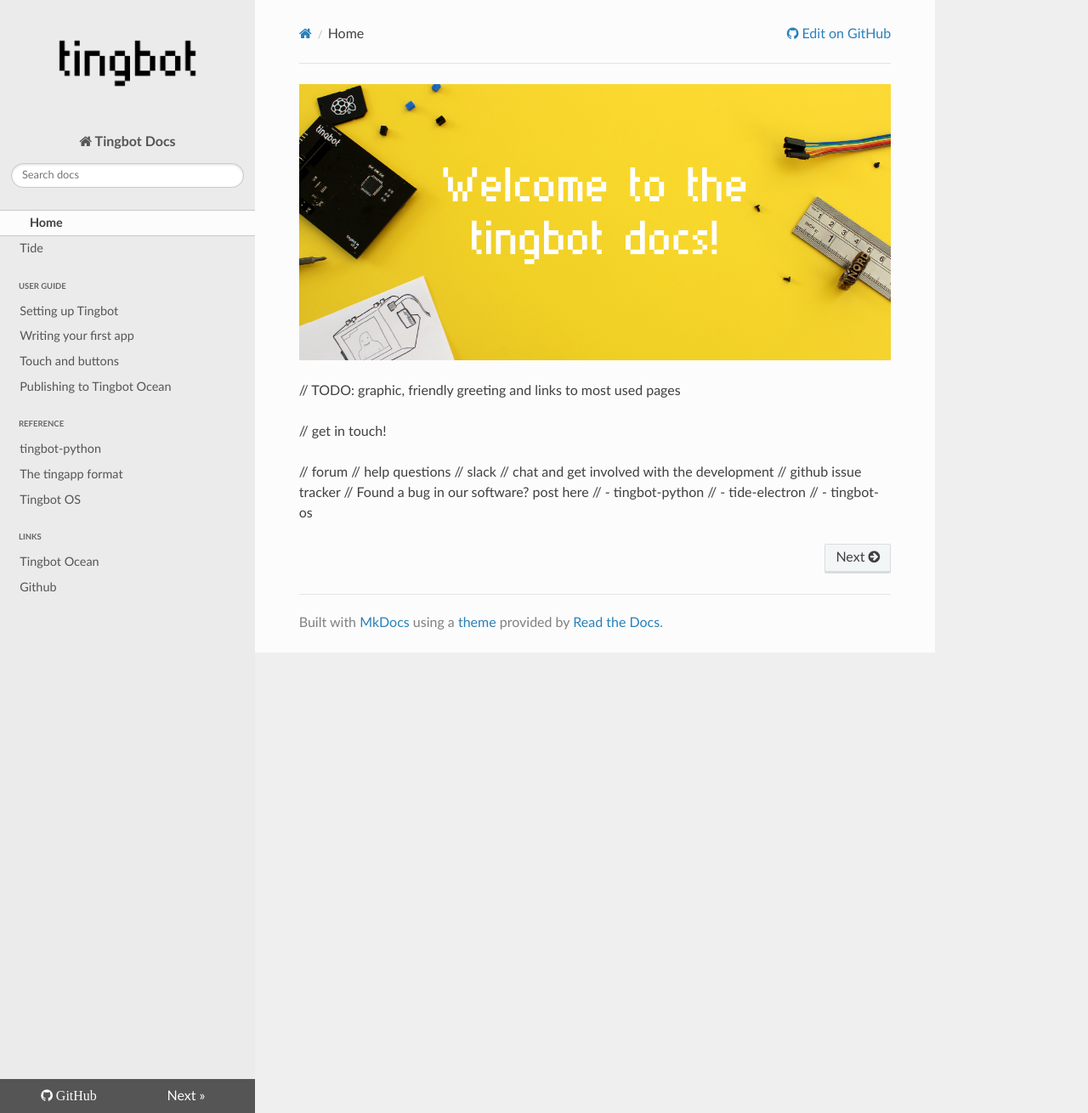
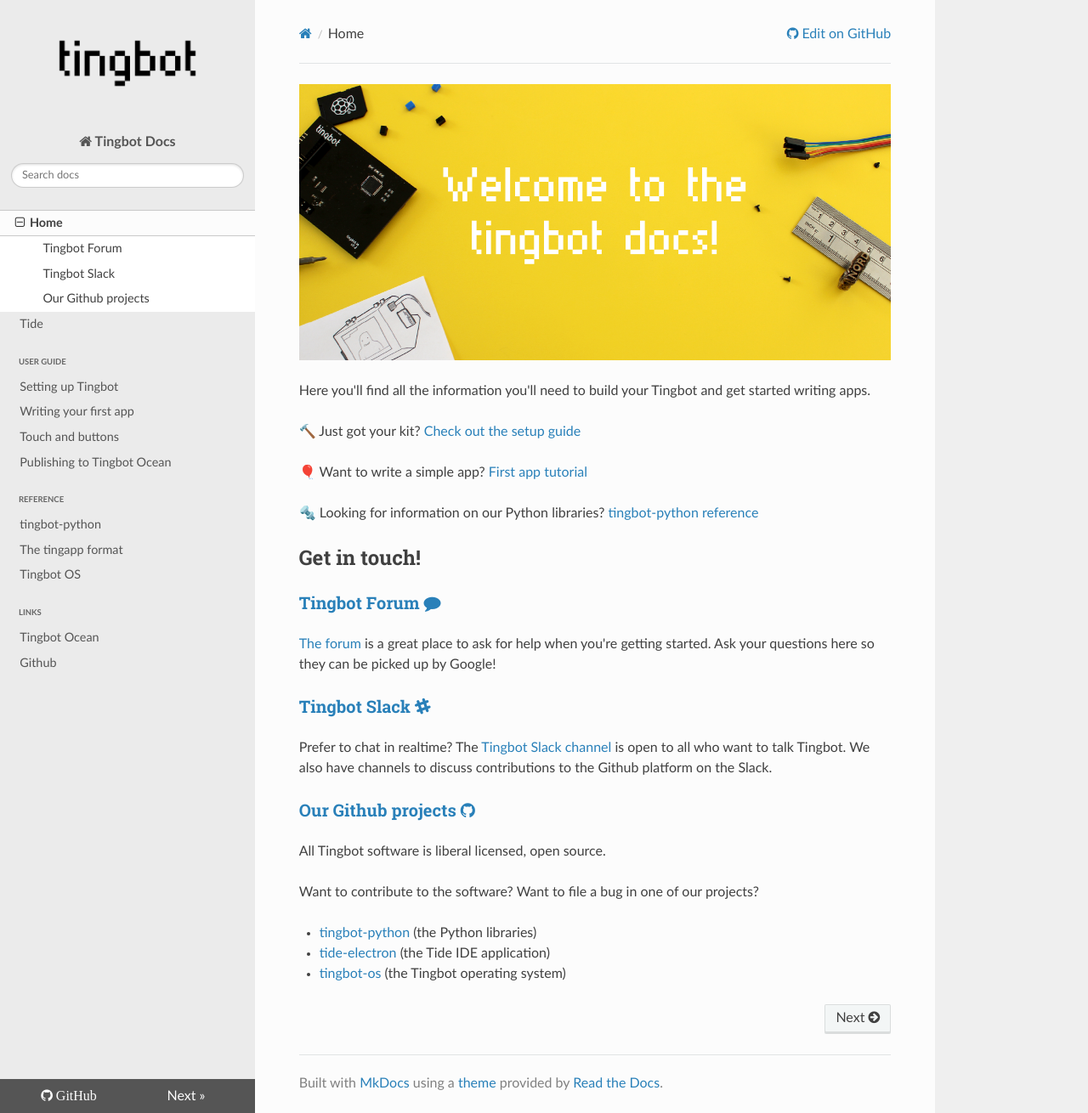
Before and after one commit to tingbot/tingbot-docs, an MkDocs documentation site: the page built from docs/index.md, in a window 1280 px wide and 1310 px high. Shown: the whole window at 85% size. Built offline with MkDocs 1.6.1, drawn with Linux system fonts in a browser that asks for light colours; nearby versions of some CDN libraries; old or Windows-style settings are respelled for this version of MkDocs.

Commit message:
Add home page content

```diff
--- a/docs/index.md
+++ b/docs/index.md
@@ -1,15 +1,29 @@
 ![](images/welcome-header.png)
 
-// TODO: graphic, friendly greeting and links to most used pages
+Here you'll find all the information you'll need to build your Tingbot and get started writing apps.
 
-// get in touch!
+🔨 Just got your kit? [Check out the setup guide](/guides/setup/)
 
-// forum
-//    help questions
-// slack
-//    chat and get involved with the development
-// github issue tracker
-//    Found a bug in our software? post here
-//      - tingbot-python
-//      - tide-electron
-//      - tingbot-os
+🎈 Want to write a simple app? [First app tutorial](/guides/first-app/)
+
+🔩 Looking for information on our Python libraries? [tingbot-python reference](/links/tingbot-python-docs/)
+
+## Get in touch!
+
+### [Tingbot Forum <i class="fa fa-comment" aria-hidden="true"></i>](http://forum.tingbot.com)
+
+[The forum](http://forum.tingbot.com) is a great place to ask for help when you're getting started. Ask your questions here so they can be picked up by Google!
+
+### [Tingbot Slack <i class="fa fa-slack" aria-hidden="true"></i>](http://slack.tingbot.com)
+
+Prefer to chat in realtime? The [Tingbot Slack channel](http://slack.tingbot.com) is open to all who want to talk Tingbot. We also have channels to discuss contributions to the Github platform on the Slack.
+
+### [Our Github projects <i class="fa fa-github" aria-hidden="true"></i>](http://github.com/tingbot)
+
+All Tingbot software is liberal licensed, open source.
+
+Want to contribute to the software? Want to file a bug in one of our projects?
+
+- [tingbot-python](https://github.com/tingbot/tingbot-python) (the Python libraries)
+- [tide-electron](https://github.com/tingbot/tingbot-python) (the Tide IDE application)
+- [tingbot-os](https://github.com/tingbot/tingbot-os) (the Tingbot operating system)
```
